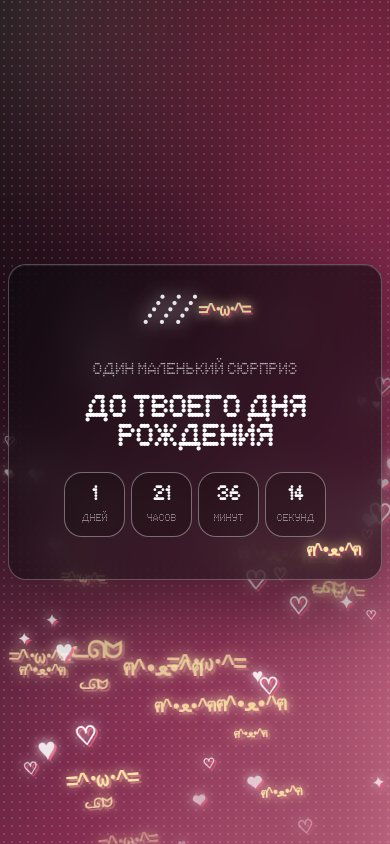
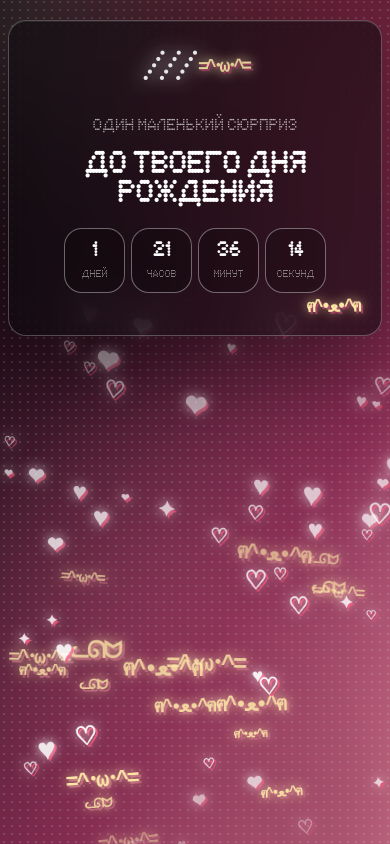
Before and after one commit to Igulelue/bitrhday, a plain HTML site: page Index.html in a window 390 px wide. Drawn offline with Linux system fonts and the light colour scheme.

Commit message:
Update Index.html

```diff
--- a/Index.html
+++ b/Index.html
@@ -811,6 +811,11 @@
         padding: 8px;
       }
 
+      .screen {
+        align-items: flex-start;
+        padding-top: 14px;
+      }
+
       .glass,
       .panel {
         border-radius: 18px;
@@ -818,6 +823,7 @@
 
       .glass {
         padding: 22px 14px;
+        margin-top: 6px;
       }
 
       .panel {
```
